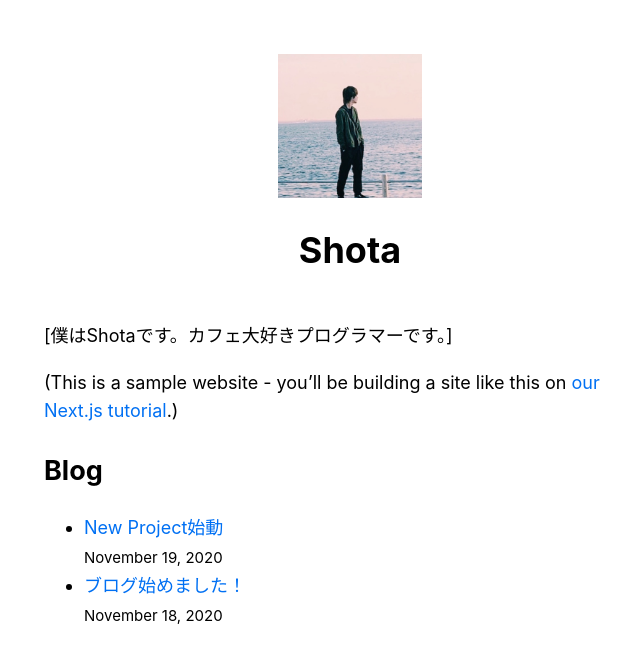
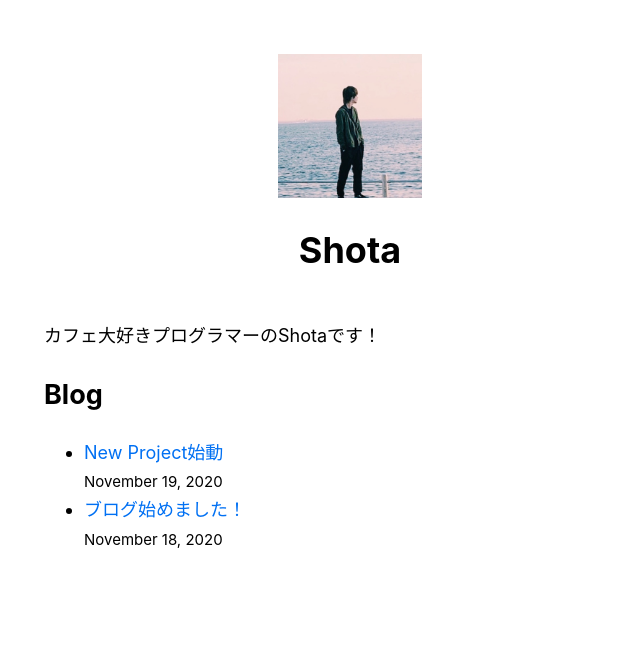
Before and after one commit to shota-akizuki/nextjs-shota-blog, a Next.js app: page / in a window 1280 px wide. Shown: the top 662 px of the page, without its empty margins (290-930 px from the left). Built offline with nearby package versions, Linux system fonts and the light colour scheme.

Commit message:
3rd Commit

```diff
--- a/package.json
+++ b/package.json
@@ -15,5 +15,10 @@
     "react-dom": "16.13.1",
     "remark": "^13.0.0",
     "remark-html": "^13.0.1"
+  },
+  "devDependencies": {
+    "@types/node": "^14.14.9",
+    "@types/react": "^17.0.0",
+    "typescript": "^4.1.2"
   }
 }
--- a/pages/index.js
+++ b/pages/index.tsx
@@ -1,3 +1,4 @@
+import { GetStaticProps } from "next";
 import Head from "next/head";
 import Layout, { siteTitle } from "../components/layout";
 import utilStyles from "../styles/utils.module.css";
@@ -5,7 +6,7 @@ import { getSortedPostsData } from "../lib/posts";
 import Link from "next/link";
 import Date from "../components/date";
 
-export async function getStaticProps() {
+export const getStaticProps : GetStaticProps = async() => {
   const allPostsData = getSortedPostsData();
   return {
     props: {
@@ -14,18 +15,22 @@ export async function getStaticProps() {
   };
 }
 
-export default function Home({ allPostsData }) {
+type Props = {
+ allPostsData: {
+id: string
+title: string
+data: string
+}[]
+}
+
+export default function Home({ allPostsData}:Props) {
   return (
     <Layout home>
       <Head>
         <title>{siteTitle}</title>
       </Head>
       <section className={utilStyles.headingMd}>
-        <p>[僕はShotaです。カフェ大好きプログラマーです。]</p>
-        <p>
-          (This is a sample website - you’ll be building a site like this on{" "}
-          <a href="https://nextjs.org/learn">our Next.js tutorial</a>.)
-        </p>
+        <p>カフェ大好きプログラマーのShotaです！</p>
       </section>
       <section className={`${utilStyles.headingMd} ${utilStyles.padding1px}`}>
         <h2 className={utilStyles.headingLg}>Blog</h2>
```
Also changed, not shown: tsconfig.json (added, +29 -0 lines), next-env.d.ts (added), 1 other file (tests, documents, lock files or other folders).
